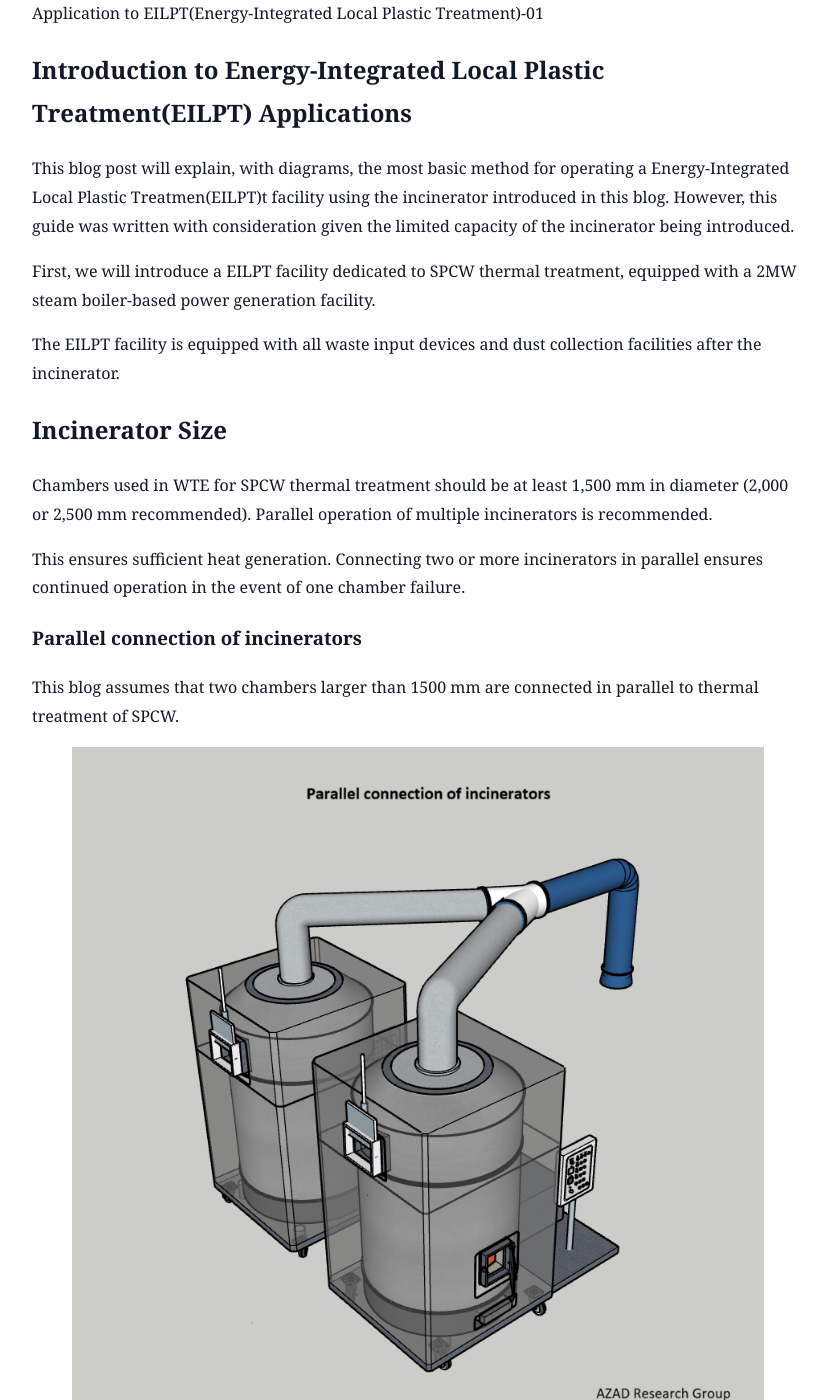
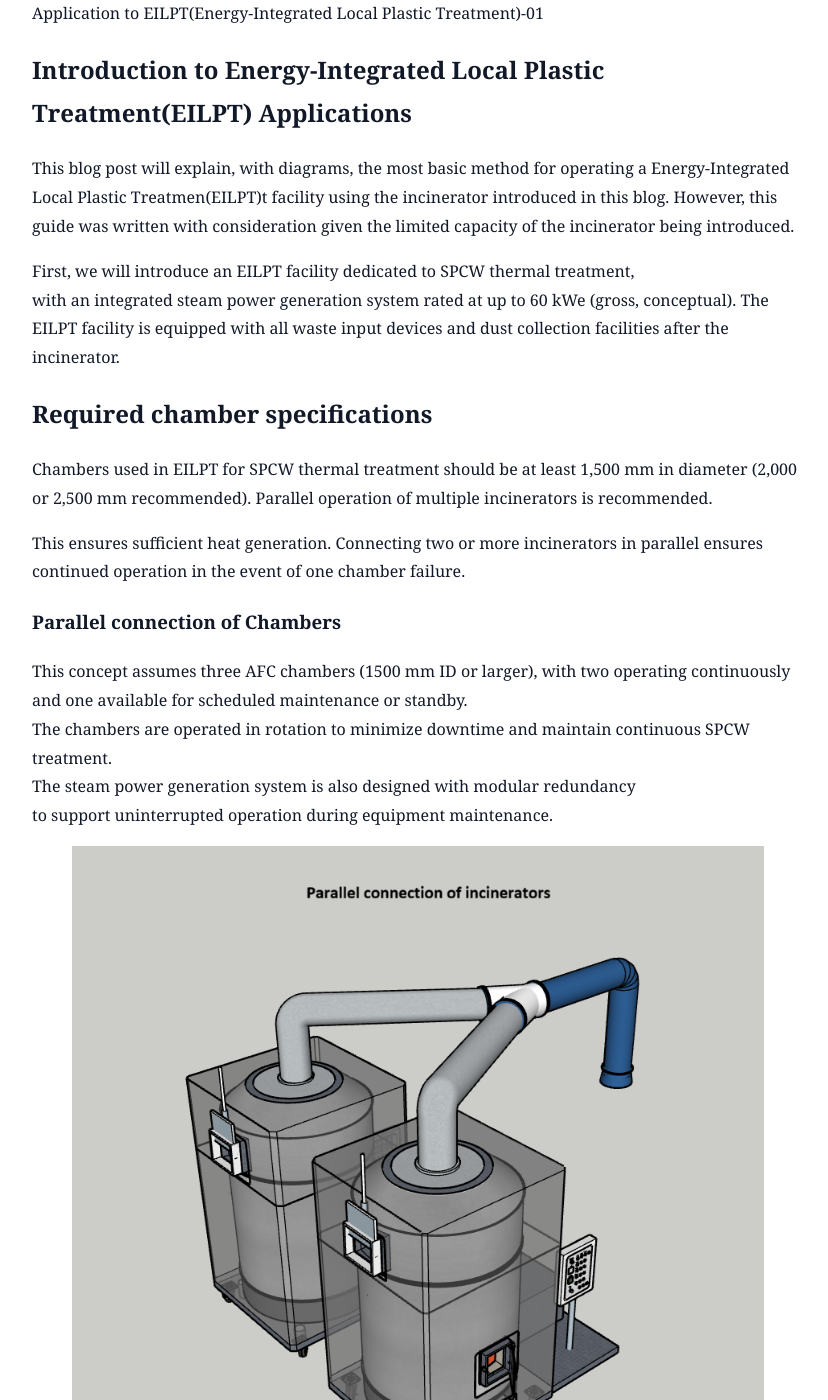
Before and after one commit to ssimsangmin49-creator/ecofriendly-polymer-compounds-incineration, a Jekyll site: the page built from _posts/2026-01-17-energy-integrated.md, in a window 1280 px wide and 1400 px high, scrolled down 302 px. Shown: the whole window, without its empty margins (222-1050 px from the left). Built offline with Jekyll 4.4.1, drawn with Linux system fonts in a browser that asks for light colours; some of the changed text lies outside the part shown.

Commit message:
Update EILPT facility specifications and terminology

```diff
--- a/_posts/2026-01-17-energy-integrated.md
+++ b/_posts/2026-01-17-energy-integrated.md
@@ -14,35 +14,37 @@ a Energy-Integrated Local Plastic Treatmen(EILPT)t facility using the incinerato
 However, this guide was written with consideration given the limited capacity
 of the incinerator being introduced.
 
-First, we will introduce a EILPT facility dedicated to SPCW thermal treatment,
-equipped with a 2MW steam boiler-based power generation facility.
-
+First, we will introduce an EILPT facility dedicated to SPCW thermal treatment,
+with an integrated steam power generation system rated at up to 60 kWe (gross, conceptual).
 The EILPT facility is equipped with all waste input devices and dust collection facilities after the incinerator.
 
-## Incinerator Size
+## Required chamber specifications
 
-Chambers used in WTE for SPCW thermal treatment should be
+Chambers used in EILPT for SPCW thermal treatment should be
 at least 1,500 mm in diameter (2,000 or 2,500 mm recommended).
 Parallel operation of multiple incinerators is recommended.
 
 This ensures sufficient heat generation. Connecting two or more incinerators
 in parallel ensures continued operation in the event of one chamber failure.
 
-### Parallel connection of incinerators
+### Parallel connection of Chambers
 
-This blog assumes that two chambers larger than 1500 mm are connected in parallel
-to thermal treatment of SPCW.
+This concept assumes three AFC chambers (1500 mm ID or larger), with two operating continuously
+and one available for scheduled maintenance or standby.
+The chambers are operated in rotation to minimize downtime and maintain continuous SPCW treatment.
+The steam power generation system is also designed with modular redundancy
+to support uninterrupted operation during equipment maintenance.
 
 <figure style="text-align:center;">
   <img src="{{ '/assets/images/parallel.png' | relative_url }}"
-       alt="Parallel connection of incinerators"
+       alt="Parallel connection of chambers"
         style="max-width:700px; width:100%;">
   <figcaption style="
     margin-top:0.75rem;
     font-size:0.9rem;
     color:#9ca3af;
     ">
-  Figure 1. Parallel connection image of an incinerator
+  Figure 1. Parallel connection image of an chambers
   </figcaption>
 </figure>
 
```
